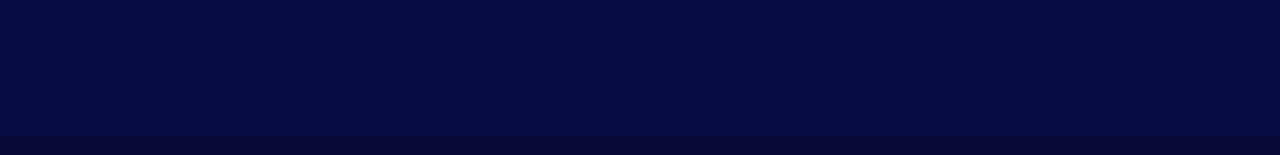
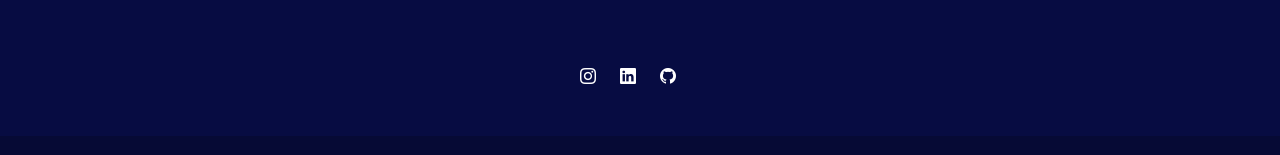
Before and after one commit to busraaaoran/BlogMe, an Angular app in the folder blog/: page / in a window 1280 px wide. Shown: the part 300-455 px from the top of the page. Built offline with nearby package versions, Linux system fonts and the light colour scheme; no server answers.

Commit message:
Navbar Icons added

```diff
--- a/blog/src/app/app.component.html
+++ b/blog/src/app/app.component.html
@@ -174,23 +174,14 @@
 
         <!-- Section: Social -->
         <section class="text-center mb-5">
-          <a href="" class="text-white me-4">
-            <i class="fab fa-facebook-f"></i>
+          <a href="https://www.instagram.com/busraaaoran/" class="text-white me-4">
+            <i class="bi bi-instagram"></i>
           </a>
-          <a href="" class="text-white me-4">
-            <i class="fab fa-twitter"></i>
+          <a href="https://www.linkedin.com/in/busraoran/" class="text-white me-4">
+            <i class="bi bi-linkedin"></i>
           </a>
-          <a href="" class="text-white me-4">
-            <i class="fab fa-google"></i>
-          </a>
-          <a href="" class="text-white me-4">
-            <i class="fab fa-instagram"></i>
-          </a>
-          <a href="" class="text-white me-4">
-            <i class="fab fa-linkedin"></i>
-          </a>
-          <a href="" class="text-white me-4">
-            <i class="fab fa-github"></i>
+          <a href="https://github.com/busraaaoran?tab=repositories" class="text-white me-4">
+            <i class="bi bi-github"></i>
           </a>
         </section>
         <!-- Section: Social -->
--- a/blog/src/app/components/profile/profile.component.html
+++ b/blog/src/app/components/profile/profile.component.html
@@ -55,7 +55,7 @@
     </div>
   </div>
 </section>
-
+<h1 class="text-bold">{{user.user.first_name}}'s Articles</h1>
 <div class="row row-cols-1 row-cols-md-3 g-4 " style="margin:auto;">
   <div *ngFor="let article of user.user.articles" class="col">
     <div class="card text-center">
```
